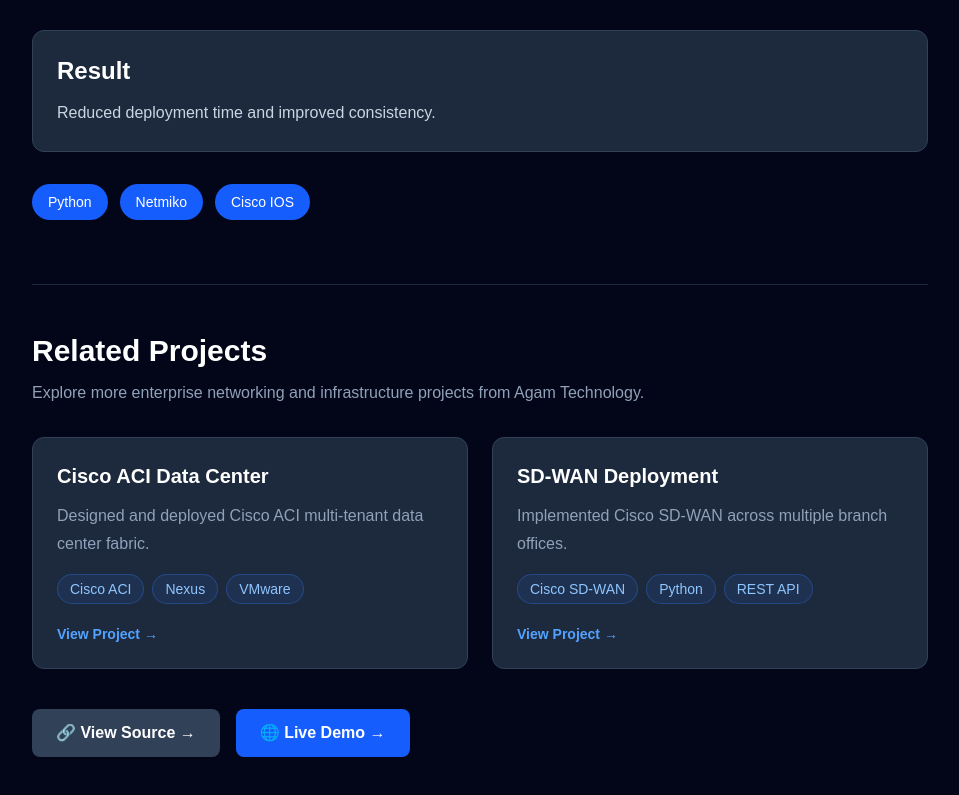
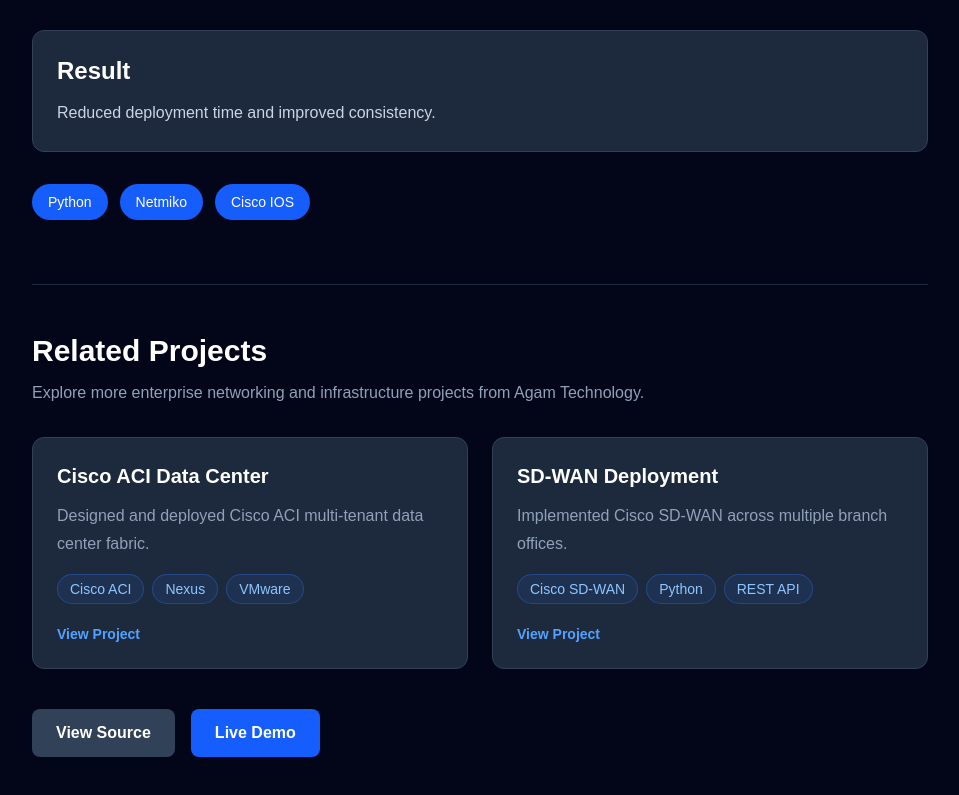
Before and after one commit to agamtechnology-india/Agamtechnology, a Next.js app: page /projects/1 in a window 1280 px wide. Shown: the part 1373-2168 px from the top of the page, without its empty margins (160-1119 px from the left). Built offline with nearby package versions, Linux system fonts and the light colour scheme.

Commit message:
Fix project page character encoding

```diff
--- a/app/projects/[id]/page.tsx
+++ b/app/projects/[id]/page.tsx
@@ -261,7 +261,7 @@ export default async function ProjectDetails({
                     </div>
 
                     <div className="mt-5 text-sm font-semibold text-blue-400">
-                      View Project →
+                      View Project
                     </div>
                   </Link>
                 ))}
@@ -279,7 +279,7 @@ export default async function ProjectDetails({
               rel="noopener noreferrer"
               className="inline-flex items-center justify-center rounded-lg bg-slate-700 px-6 py-3 font-semibold text-white transition duration-300 hover:bg-slate-600 hover:shadow-lg"
             >
-              🔗 View Source →
+              View Source
             </a>
 
             <a
@@ -288,7 +288,7 @@ export default async function ProjectDetails({
               rel="noopener noreferrer"
               className="inline-flex items-center justify-center rounded-lg bg-blue-600 px-6 py-3 font-semibold text-white transition duration-300 hover:bg-blue-700 hover:shadow-lg"
             >
-              🌐 Live Demo →
+              Live Demo
             </a>
 
           </div>
--- a/components/ProjectCard.tsx
+++ b/components/ProjectCard.tsx
@@ -56,7 +56,7 @@ export default function ProjectCard({
   href={`/projects/${project.id}`}
   className="inline-flex items-center justify-center rounded-lg bg-blue-600 px-5 py-2.5 font-semibold text-white transition duration-300 hover:bg-blue-700 hover:shadow-lg"
 >
-  View Project →
+  View Project
 </Link>
       </div>
       </div>
```
